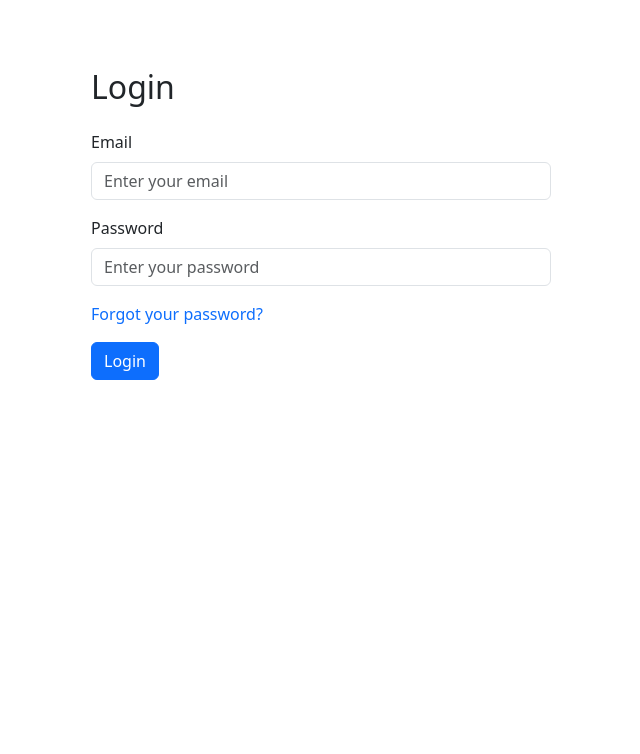
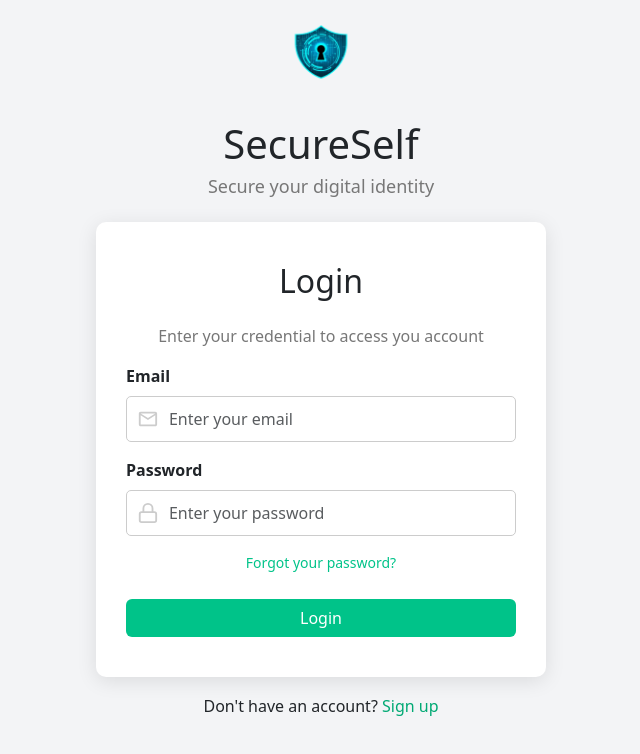
Before and after one commit to SecureSelf/frontend1, a React (Vite) app: page /login in a window 1280 px wide. Shown: the top 754 px of the page, without its empty margins (319-959 px from the left). Built offline with nearby package versions, Linux system fonts and the light colour scheme.

Commit message:
Adding th design to login page

```diff
--- a/src/App.css
+++ b/src/App.css
@@ -55,3 +55,6 @@ body a{
 .gap-30{
   gap: 30px;
 }
+.background-gray{
+  background-color: #ededed;
+}
--- a/src/Pages/Login/Login.css
+++ b/src/Pages/Login/Login.css
@@ -1,17 +1,144 @@
-.login-wrapper{
+/* Full height with flexbox centering */
+.login-section{
   min-height: 100vh;
+}
+.login-wrapper {
+  /* min-height: 100vh; */
   display: flex;
   justify-content: center;
+  align-items: center;
+  /* background-color: #f3f4f6;  */
 }
-  .login-wrapper > div{
-    max-width:800px;
-    min-width:500px;
-    max-height: fit-content;
+
+/* Card-like container */
+.login-wrapper > div {
   background-color: white;
+  padding: 40px 30px;
+  border-radius: 10px;
+  box-shadow: 0 4px 20px rgba(0, 0, 0, 0.1); /* Stronger shadow for better depth */
+  max-width: 450px; /* Fixed width to center and align */
+  width: 100%; /* Ensure responsiveness */
+  text-align: center; /* Align text to center */
+}
+
+/* Title styling */
+h2 {
+  margin-bottom: 20px;
+  color: #333; /* Darker text for contrast */
+}
+
+/* Input fields styling */
+/* .form-control {
+  width: 100%;
+  padding: 12px;
+  margin-bottom: 20px;
+  border: 1px solid #ddd;
+  border-radius: 5px;
+  font-size: 16px;
+} */
+.form-label{
+  font-weight: 600;
+}
+/* Error message styling */
+.error-handling {
+  color: red;
+  font-size: 14px;
+  margin-top: 10px;
+}
+
+/* Submit button styling */
+.btn {
+  background-color: #00c389 !important; /* Green button */
+  color: white !important;
+  padding: 12px;
+  border: none;
+  border-radius: 5px;
+  cursor: pointer;
+  font-size: 16px;
+  width: 100%; /* Full width button */
+  margin-top: 10px;
+}
+
+.btn:hover {
+  background-color: #00a974; /* Darker green on hover */
+}
+
+/* Link styling */
+a {
+  color: #00c389;
+  text-decoration: none;
+}
+
+a:hover {
+  text-decoration: underline;
+}
+
+/* "Forgot password" and sign-up link */
+.my-3 {
+  margin-top: 20px;
+  font-size: 14px;
+}
+
+.my-3 a {
+  color: #00c389;
+}
+
+/* Mobile responsive */
+@media (max-width: 500px) {
+  .login-wrapper > div {
       padding: 20px;
-    border-radius: 10px;
+      width: 100%;
   }
-  .error-handling{
-    color: red;
-    font-size: 12px;
 }
+
+
+.input-box{
+  padding: 10px;
+  border:1px solid #ccc;
+  border-radius: 5px;
+  display: flex;
+  align-items: center;
+  gap: 10px;
+}
+.input-box svg{
+  color: #ccc;
+}
+.input-box input{
+  border: 0;
+  outline: 0;
+  padding: 0;
+  height: 100%;
+  color: #ccc;
+}
+.input-box input:focus{
+  outline: none;
+  border: none;
+  box-shadow: none;
+}
+
+.login-upper-part{
+  display: flex;
+  flex-direction: column;
+  align-items: center;
+  justify-content: center;
+}
+.login-upper-part img{
+  width: 120px;
+  margin-bottom: 0;
+}
+.login-upper-part h4{
+  color: #777777;
+  font-size:18px;
+}
+.login-lower-part{
+  display: flex;
+  justify-content: center;
+  margin-top:20px;
+}
+.login-lower-part h5{
+ font-size: 16px;
+ color: rbga(0,0,0,0.6);
+}
+.login-lower-part a{
+  color: #00a974;
+}
--- a/src/Pages/Login/Login.jsx
+++ b/src/Pages/Login/Login.jsx
@@ -3,6 +3,9 @@ import { StoreContext } from "../../store/storeContext";
 import { useNavigate, Link } from "react-router-dom";
 import "./Login.css";
 import axios from "axios";
+import { FaEnvelope } from "react-icons/fa";
+import { MdOutlineMail } from "react-icons/md";
+import { FiLock } from "react-icons/fi";
 
 const Login = () => {
   const { url,setIsLogin } = useContext(StoreContext);
@@ -55,15 +58,24 @@ const Login = () => {
   };
 
   return (
-    <div className="login-wrapper background-gray">
-      <div className="mt-5">
+    <div className="login-section bg-[#f3f4f6]">
+    <div className="login-upper-part ">
+       <img className="login-logo" src="./src/img/website logo.png" alt="logo" />
+       <h1>SecureSelf</h1>
+       <h4>Secure your digital identity</h4>
+    </div>
+    <div className="login-wrapper">
+      <div className="mt-3">
         <h2 className="mb-4">Login</h2>
+        <p className="text-[#777777]">Enter your credential to access you account</p>
         <form onSubmit={handleSubmit}>
           {/* Email field */}
-          <div className="mb-3">
-            <label htmlFor="email" className="form-label">
+          <div className="mb-3 d-flex flex-column">
+            <label htmlFor="email" className="form-label text-start">
               Email
             </label>
+            <div className="d-flex input-box">
+            <MdOutlineMail className="fs-4"/>
             <input
               type="email"
               className={`form-control`}
@@ -73,13 +85,17 @@ const Login = () => {
               onChange={handleChange}
               placeholder="Enter your email"
             />
+            </div>
+
           </div>
 
           {/* Password field */}
-          <div className="mb-3">
-            <label htmlFor="password" className="form-label">
+          <div className="mb-3 d-flex flex-column">
+            <label htmlFor="email" className="form-label text-start">
               Password
             </label>
+            <div className="d-flex input-box">
+            <FiLock className="fs-4"/>
             <input
               type="password"
               className={`form-control`}
@@ -89,6 +105,8 @@ const Login = () => {
               onChange={handleChange}
               placeholder="Enter your password"
             />
+            </div>
+
           </div>
           {isError && <div className="error-handling">{error}</div>}
 
@@ -98,12 +116,16 @@ const Login = () => {
           </div>
 
           {/* Submit button */}
-          <button type="submit" className="btn btn-primary">
+          <button type="submit" className="btn">
             Login
           </button>
         </form>
       </div>
     </div>
+    <div className="login-lower-part">
+       <h5>Don't have an account? <Link to='/register'>Sign up</Link></h5>
+    </div>
+    </div>
   );
 };
 
--- a/src/Pages/Notes/Notes.jsx
+++ b/src/Pages/Notes/Notes.jsx
@@ -30,12 +30,18 @@ const Notes = () => {
       setNotesAddBox("z-n1");
   };
 
-  const filteredNotes = notes.filter(note => {
-    if (active === "Notes") return !note.archived; // Adjust based on your note structure
-    if (active === "Archieve") return note.archived;
-    if (active === "Trash") return note.deleted; // Example property
-    return true;
-  });
+ const filteredNotes = notes.filter(note => {
+  if (active === "Notes") {
+    return note.category === "normal"; // Show only normal notes
+  } else if (active === "Archieve") {
+    return note.category === "archieve"; // Show only archived notes
+  } else if (active === "Trash") {
+    return note.category === "trash"; // Show only trashed notes
+  }
+  return true; // Default case (return all notes if no match)
+});
+
+
 
   return (
     <>
@@ -118,6 +124,7 @@ const Notes = () => {
                     title={item.title}
                     description={item.description}
                     noteId={item._id}
+                    category={item.category}
                   />
                 ))}
               </div>
--- a/src/components/Header/Header.css
+++ b/src/components/Header/Header.css
@@ -13,3 +13,8 @@
 .profile-logo{
    cursor:pointer;
 }
+.website-logo{
+    max-width:80px;
+    min-width: 40px;
+    margin-top:5px;
+}
--- a/src/components/Header/Header.jsx
+++ b/src/components/Header/Header.jsx
@@ -29,11 +29,11 @@ function Header() {
 
   }
   return (
-    <header className="bg-gray-800 text-white p-4 w-full d-flex align-items-center justify-content-between">
+    <header className="bg-gray-800 text-white p-2 w-full d-flex align-items-center justify-content-between">
       <div className="nav-left">
         <div className="d-flex align-items-center">
-          <img src={logo} alt="Website Logo" className="h-10 w-10" />
-          <span className="text-xl font-bold ml-[50px] ">Secure-Self</span>
+          <img src="./src/img/website logo.png" alt="Website Logo" className="website-logo" />
+          <span className="text-xl font-bold ">Secure-Self</span>
         </div>
       </div>
       <div className="nav-middle ml-[-30vw]">
@@ -55,7 +55,7 @@ function Header() {
           </li>
         </ul>
       </div>
-      <div className="nav-right d-flex">
+      <div className="nav-right d-flex mr-[30px]">
         {isLogin == false ? <ul className="d-flex align-items-center  gap-15 mb-0">
           <li>
              <Link to='/login'>
--- a/src/components/NotesBox/NotesBox.css
+++ b/src/components/NotesBox/NotesBox.css
@@ -4,11 +4,10 @@
   padding: 10px;
   border-radius: 8px;
   transition: all 0.3s ease;
-  margin-bottom: 20px; /* To ensure space below for the palette */
-  width: 300px; /* Fixed width for all notes */
-  height: auto; /* Allow height to be determined by content */
-  min-height: 50px; /* Minimum height for smaller notes */
-  overflow: auto; /* Scroll if content exceeds max height */
+  margin-bottom: 20px;
+  width: 300px;
+  min-height: 50px;
+  /* overflow: auto; This can stay, but it won't affect the palette anymore */
 }
 
 .notesbox-wrapper:hover {
@@ -17,40 +16,36 @@
 
 .notes-icons {
   position: absolute;
-  margin-top: 20px;
   bottom: 10px;
   right: 10px;
-  display: none; /* Initially hidden */
+  display: none;
 }
 
 .notesbox-wrapper:hover .notes-icons {
-  display: flex; /* Show icons on hover */
+  display: flex;
   gap: 15px;
 }
 
 .notes-icons svg {
-  font-size: 16px;
+  font-size: 18px;
   cursor: pointer;
   color: #333;
 }
 
 .notes-icons svg:hover {
-  color: #007bff; /* Icon hover color */
+  color: #007bff;
 }
 
-/* Color palette should be positioned below the notes box */
 .color-palette {
   position: absolute;
-  top: 100%; /* Moves it directly below the note box */
-  left: 0;
-  z-index: 2; /* Ensure it is on top when shown */
+  z-index: 2;
   display: flex;
   gap: 10px;
-  margin-top: 5px;
   background-color: white;
   padding: 10px;
   box-shadow: 0px 4px 8px rgba(0, 0, 0, 0.2);
   border-radius: 8px;
+  margin-top: 10px; /* Ensure space between the palette and the note box */
 }
 
 .color-button {
@@ -65,7 +60,7 @@
 }
 
 .color-button:hover {
-  opacity: 0.8; /* Make buttons slightly transparent on hover */
+  opacity: 0.8;
 }
 
 .hidden {
--- a/src/components/NotesBox/NotesBox.jsx
+++ b/src/components/NotesBox/NotesBox.jsx
@@ -4,18 +4,22 @@ import { FaPalette } from 'react-icons/fa6';
 import { FaRegTrashAlt } from 'react-icons/fa';
 import { StoreContext } from '../../store/storeContext';
 import axios from 'axios';
+import { MdOutlineArchive } from 'react-icons/md';
 
 
-const NotesBox = ({ title, description, bgcolor,noteId }) => {
+const NotesBox = ({ title,category,description,bgcolor,noteId }) => {
   const [showPalette, setShowPalette] = useState(false);
   const [bgColor, setBgColor] = useState(bgcolor);
-  const {deleteNote} = useContext(StoreContext);
+  const { deleteNote,updateNote } = useContext(StoreContext);
   const handlePaletteClick = () => {
     setShowPalette(!showPalette);
   };
 
   const changeColor = (color) => {
     setBgColor(color);
+    const notesId = noteId;
+    const bgcolor = color;
+    updateNote(notesId,category,bgcolor);
     setShowPalette(false);
   };
 
@@ -24,6 +28,12 @@ const NotesBox = ({ title, description, bgcolor,noteId }) => {
     deleteNote(notesId);
   };
 
+  const handleArchive = async ()=>{
+    const  notesId = noteId;
+    const category = "archieve";
+    const bgcolor = bgColor;
+    updateNote(notesId,category,bgcolor);
+  }
   return (
     <>
       <div className="notesbox-wrapper" style={{ backgroundColor: bgColor }}>
@@ -34,14 +44,13 @@ const NotesBox = ({ title, description, bgcolor,noteId }) => {
     <pre>{description}</pre>
   </div>
 
-        {/* Hidden icons that appear on hover */}
   <div className="notes-icons">
     <FaPalette onClick={handlePaletteClick} style={{ cursor: 'pointer' }} />
-          <FaRegTrashAlt onClick={handleDelete}/>
+    <MdOutlineArchive onClick={handleArchive} />
+    <FaRegTrashAlt onClick={handleDelete} />
   </div>
-
-        {/* Color Palette (Positioned below the Notes Box) */}
-        <div className={`color-palette ${showPalette ? '' : 'hidden'}`}>
+  {showPalette && (
+  <div className="color-palette">
     <button
       style={{ backgroundColor: '#ffffff' }}
       onClick={() => changeColor('#ffffff')}
@@ -83,7 +92,11 @@ const NotesBox = ({ title, description, bgcolor,noteId }) => {
       className="color-button"
     />
   </div>
+)}
 </div>
+
+{/* Move the palette outside of notesbox-wrapper */}
+
     </>
   );
 };
--- a/src/store/storeContext.jsx
+++ b/src/store/storeContext.jsx
@@ -99,6 +99,21 @@ const deleteNote = async (noteId) => {
     }
 };
 
+const updateNote = async (notesId,category,bgcolor) => {
+    const newUrl = url + `/notes/update-notes/${notesId}`;
+    try {
+        await axios.put(newUrl, {category,bgcolor},{
+            headers: {
+                Authorization: `Bearer ${localStorage.getItem("token")}`,
+            },
+            withCredentials: true,
+        });
+        await fetchNotes(); // Fetch updated notes after deletion
+    } catch (error) {
+        console.error("Error deleting note:", error);
+    }
+};
+
   const ContextValue = {
     url,
     isLogin,
@@ -109,6 +124,7 @@ const deleteNote = async (noteId) => {
     setNotes, // Add notes to context,
     addNote,
     deleteNote,
+    updateNote
   };
 
   return (
```
Also changed, not shown: src/img/website logo.png (added). Lines whose indentation alone changed are shown as unchanged.
